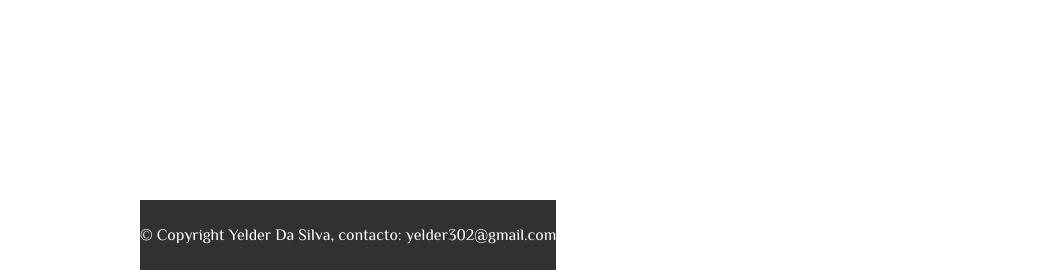
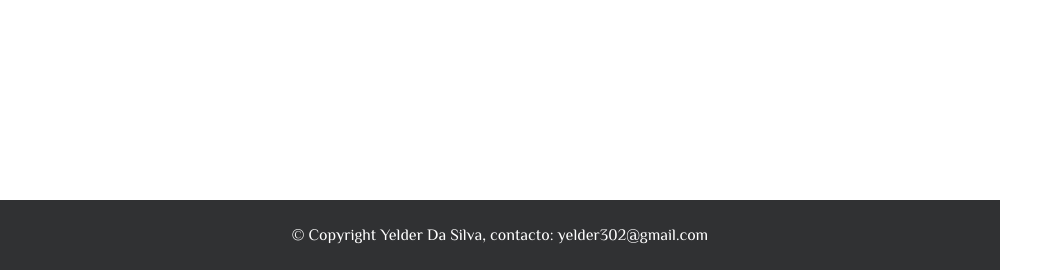
Before and after one commit to yelder/sprint1, a PHP site: page /curriculo.php in a window 1280 px wide. Shown: the part 530-800 px from the top of the page, without its empty margins (0-1063 px from the left). Run offline with PHP 8.4, Linux system fonts and the light colour scheme.

Commit message:
arreglando footer poniendolo fixed

```diff
--- a/portafolio.php
+++ b/portafolio.php
@@ -1,6 +1,6 @@
 
 <?php include 'includes/header.php'; ?>
-<main class="container-secundario">
+<main>
     <p>Aqui pasaré el enlace de mi portafolio </p>
     <br>
     <a href='https://yelder.herokuapp.com'><strong>PORTAFOLIO</strong> </a>
--- a/styles/styles.css
+++ b/styles/styles.css
@@ -1,8 +1,4 @@
-html {
-  height: 100%;
-}
 body {
-  min-height: 100%;
   padding: 0;
   margin: 0px auto;
   width: 1000px;
@@ -177,21 +173,19 @@ nav ul li a:hover {
   border-radius: 20%;
 }
 
-.container-secundario {
-  min-height: calc(100vh-195px);
-}
-
 footer {
-  position: fixed;
-  bottom: 0;
   margin-top: 25px;
   height: 70px;
   background-color: #303133;
   color: white;
-  widows: 100%;
+  width: 1000px;
   display: flex;
   align-items: center;
   justify-content: center;
+
+  position: fixed;
+  bottom: 0px;
+  left: 0px;
 }
 
 footer p {
```
